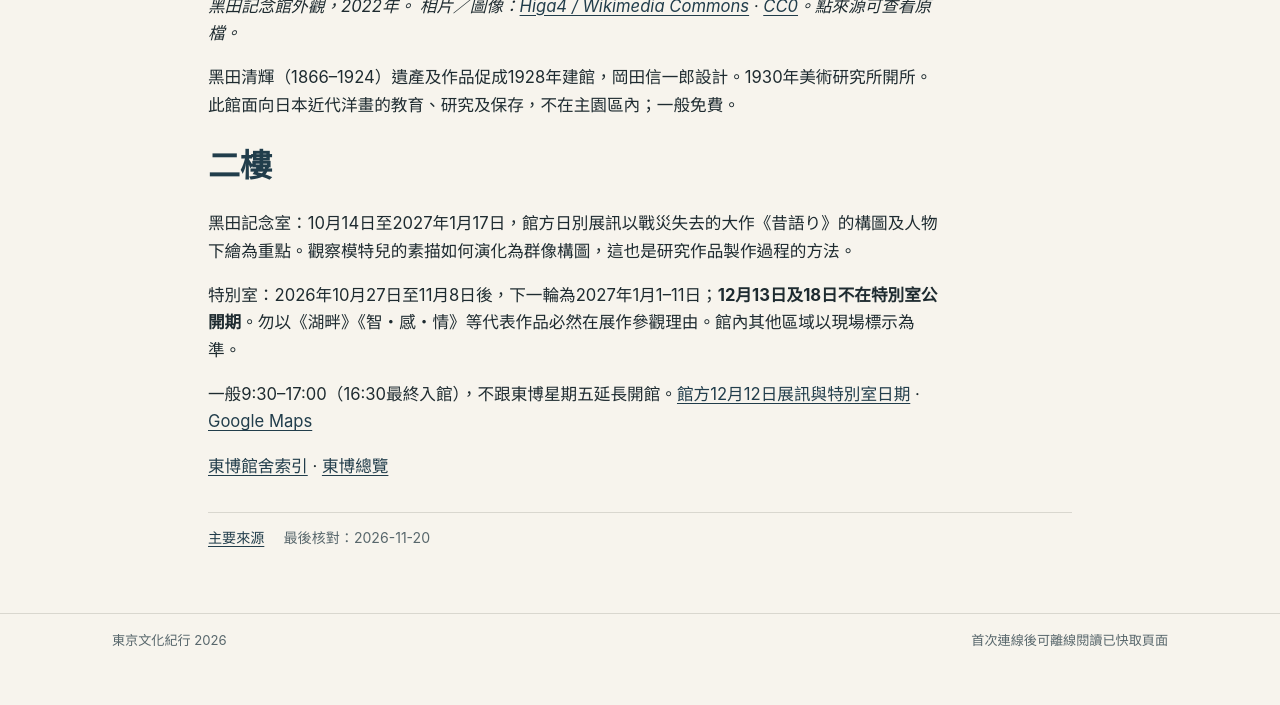
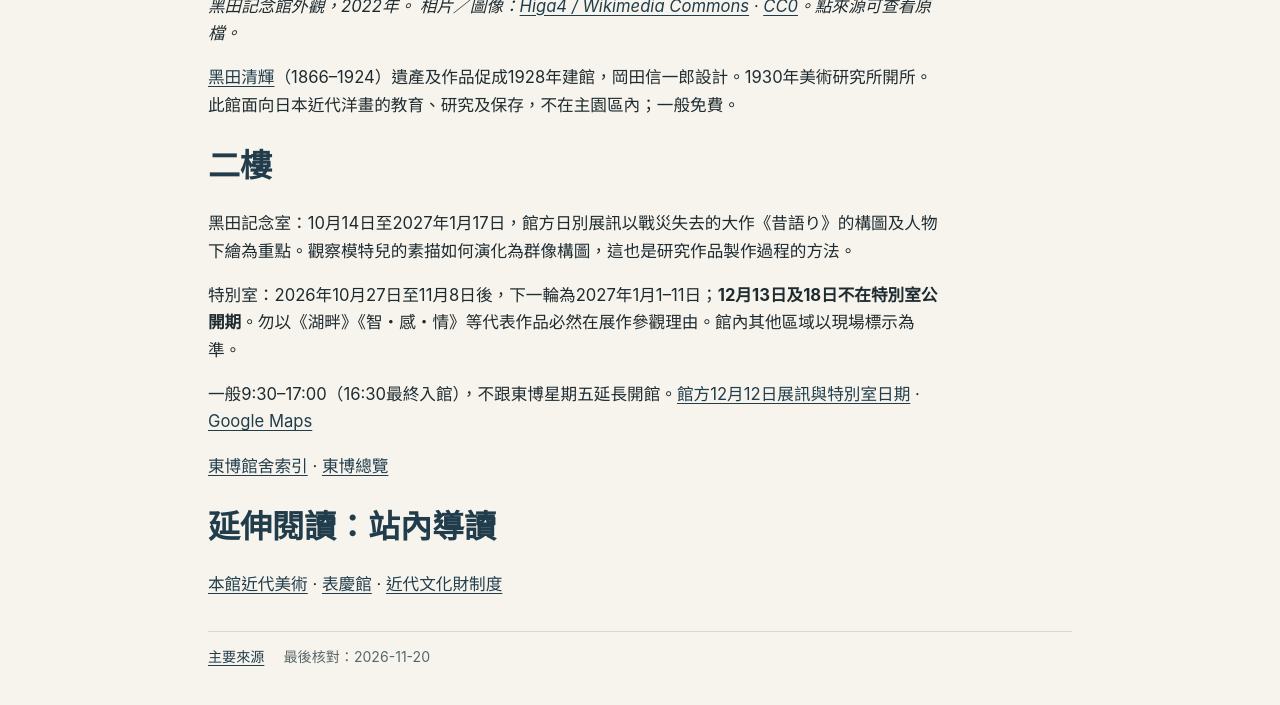
Before and after one commit to davetwchiu/tokyo-culture-trip-2026, a Jekyll site: the page built from content/museums/tokyo-national-museum/buildings/kuroda.md, in a window 1280 px wide and 900 px high, scrolled down 451 px, cut to the strip 193-898 px from the top of the window. Built offline with Jekyll 4.4.1, drawn with Linux system fonts in a browser that asks for light colours; before the commit the page ends 1312 px from its top, so only the background shows below that.

Commit message:
Cross-link museums/tokyo-national-museum/buildings/kuroda.md to object studies and background

```diff
--- a/content/museums/tokyo-national-museum/buildings/kuroda.md
+++ b/content/museums/tokyo-national-museum/buildings/kuroda.md
@@ -20,7 +20,7 @@ offline: true
 *黑田記念館外觀，2022年。 相片／圖像：[Higa4 / Wikimedia Commons](https://commons.wikimedia.org/wiki/File:Kuroda_Memorial_Hall_01.jpg) · [CC0](https://creativecommons.org/publicdomain/zero/1.0/)。點來源可查看原檔。*
 
 
-黑田清輝（1866–1924）遺產及作品促成1928年建館，岡田信一郎設計。1930年美術研究所開所。此館面向日本近代洋畫的教育、研究及保存，不在主園區內；一般免費。
+[黑田清輝](https://www.tnm.jp/modules/r_exhibition/index.php?controller=hall&hid=17)（1866–1924）遺產及作品促成1928年建館，岡田信一郎設計。1930年美術研究所開所。此館面向日本近代洋畫的教育、研究及保存，不在主園區內；一般免費。
 
 ## 二樓
 黑田記念室：10月14日至2027年1月17日，館方日別展訊以戰災失去的大作《昔語り》的構圖及人物下繪為重點。觀察模特兒的素描如何演化為群像構圖，這也是研究作品製作過程的方法。
@@ -30,3 +30,7 @@ offline: true
 一般9:30–17:00（16:30最終入館），不跟東博星期五延長開館。[館方12月12日展訊與特別室日期](https://www.tnm.jp/modules/r_exhibition/index.php?controller=hall&date=2026-12-12&hid=17) · [Google Maps](https://www.google.com/maps/search/?api=1&query=黒田記念館)
 
 [東博館舍索引](../) · [東博總覽](../../)
+
+## 延伸閱讀：站內導讀
+
+[本館近代美術](/tokyo-culture-trip-2026/museums/tokyo-national-museum/buildings/honkan/) · [表慶館](/tokyo-culture-trip-2026/museums/tokyo-national-museum/buildings/hyokeikan/) · [近代文化財制度](/tokyo-culture-trip-2026/history/culture/#heritage)
```
